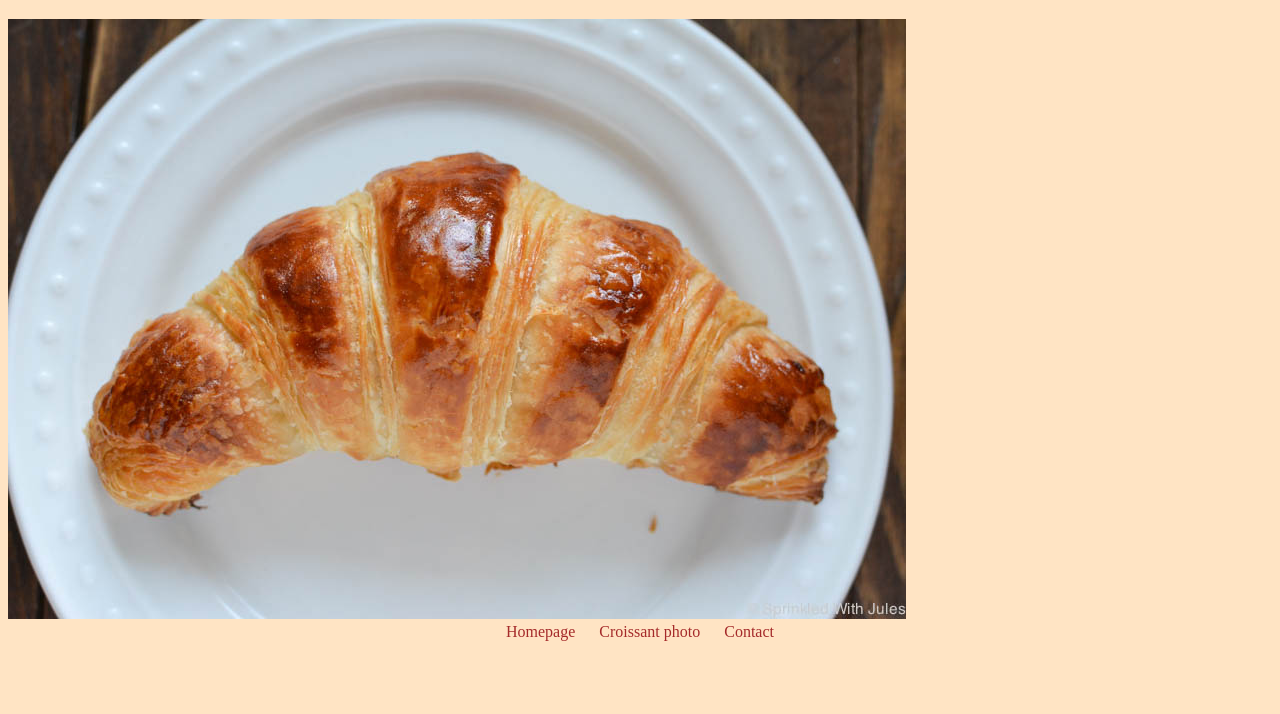
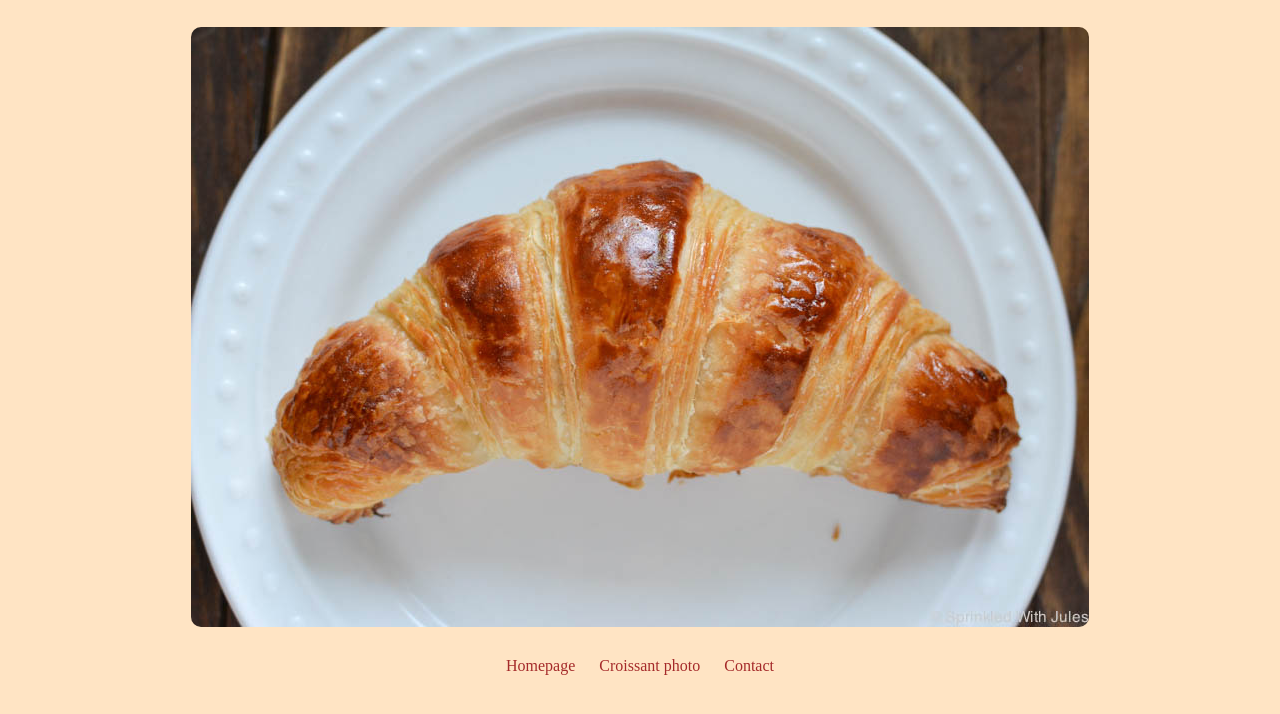
Before and after one commit to elizabethJeudy/she-codes-multi-page, a plain HTML site: page photo.html in a window 1280 px wide. Shown: the part 62-776 px from the top of the page. Drawn offline with Linux system fonts and the light colour scheme.

Commit message:
updated photo styling

```diff
--- a/photo.html
+++ b/photo.html
@@ -9,7 +9,11 @@
 	</head>
 	<body>
 		<h1>🥐 A picture of a croissant</h1>
-		<img src="images/croissant.jpeg" atl="picture of a croissant" />
+		<img
+			src="images/croissant.jpeg"
+			atl="picture of a croissant"
+			class="croissantPhoto"
+		/>
 	</body>
 	<footer>
 		<a href="index.html" title="Home">Homepage</a>
--- a/style.css
+++ b/style.css
@@ -12,3 +12,9 @@ footer a {
 	color: brown;
 	padding: 10px;
 }
+.croissantPhoto {
+	max-width: 100%;
+	border-radius: 10px;
+	display: block;
+	margin: 30px auto;
+}
```
